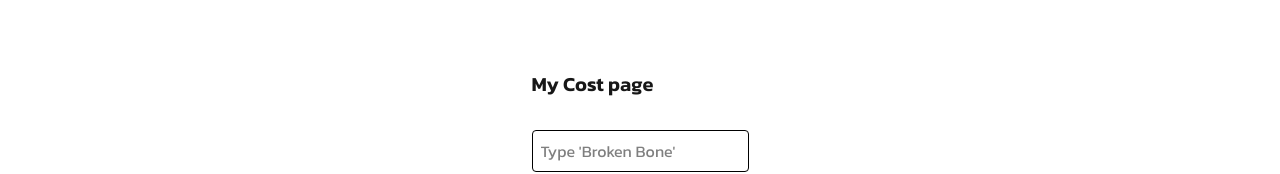
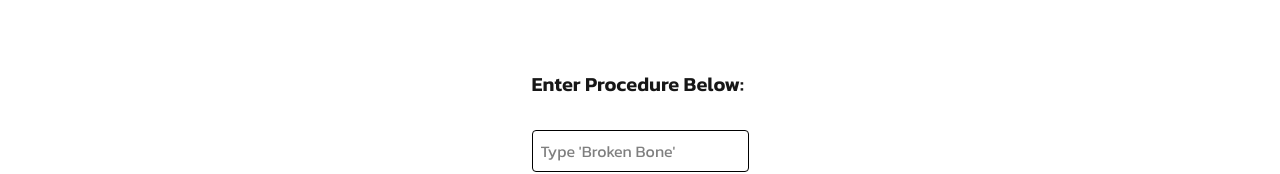
Before and after one commit to Steezzee/dallashealthcare, a Next.js app: page /cost in a window 1280 px wide. Shown: the part 420-594 px from the top of the page. Built offline with nearby package versions, Linux system fonts and the light colour scheme.

Commit message:
Update page.tsx

```diff
--- a/app/cost/page.tsx
+++ b/app/cost/page.tsx
@@ -52,7 +52,7 @@ export default function Cost() {
   return (
     <div className="font-sans grid items-center justify-items-center min-h-screen p-8 pb-20 gap-16 sm:p-20">
       <main className="flex flex-col gap-8 items-center sm:items-start">
-        <section className="text-xl font-semibold">My Cost page</section>
+        <section className="text-xl font-semibold">Enter Procedure Below:</section>
 
         <input
           type="text"
```
